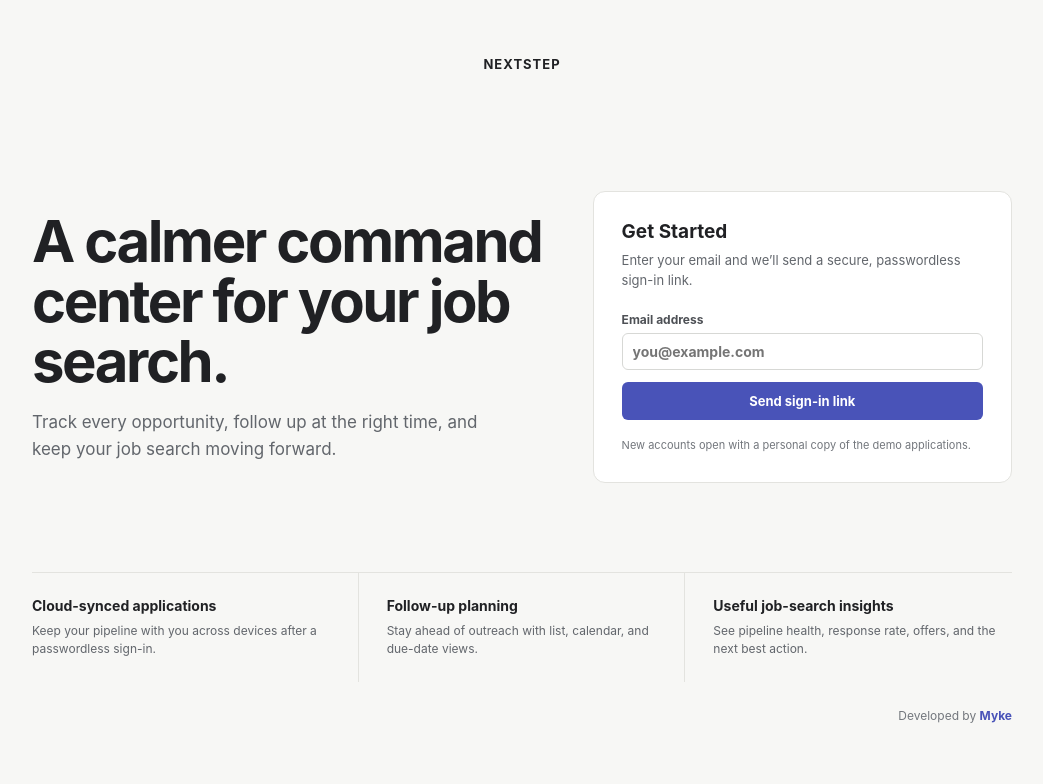
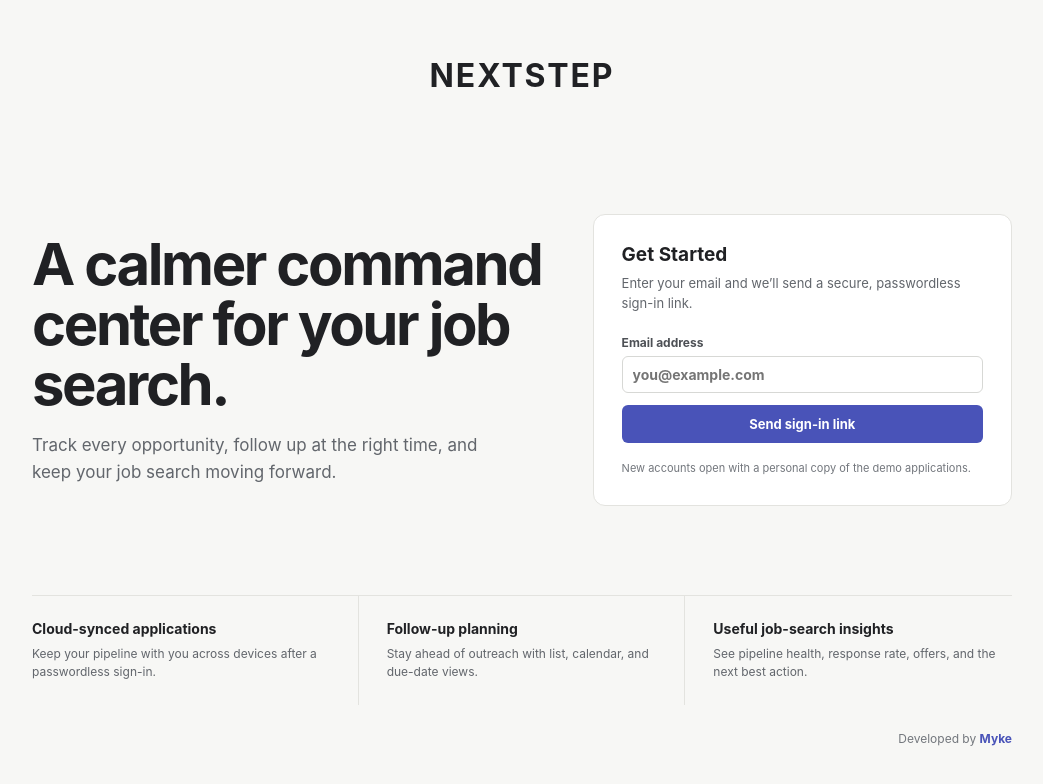
Before and after one commit to MykeRam/nextstep, a React (Vite) app: page / in a window 1280 px wide. Shown: the top 784 px of the page, without its empty margins (118-1161 px from the left). Built offline with nearby package versions, Linux system fonts and the light colour scheme; no server answers.

Commit message:
Enlarge landing page wordmark

```diff
--- a/src/styles.css
+++ b/src/styles.css
@@ -49,9 +49,9 @@ button {
 }
 .landing-header span {
   color: #202124;
-  font-size: 13px;
+  font-size: 32px;
   font-weight: 750;
-  letter-spacing: 0.08em;
+  letter-spacing: 0.06em;
   text-transform: uppercase;
 }
 .landing-hero {
```
